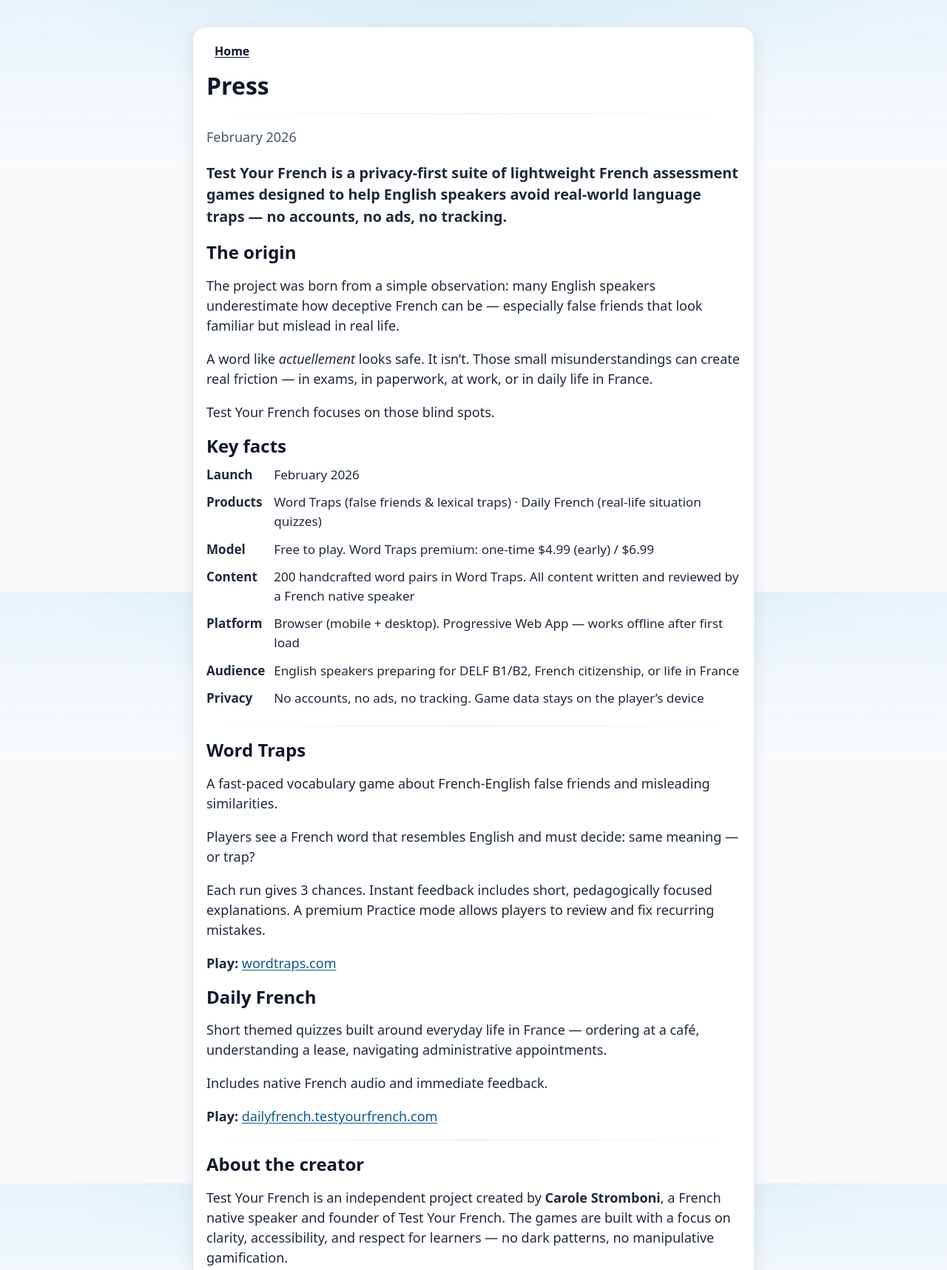
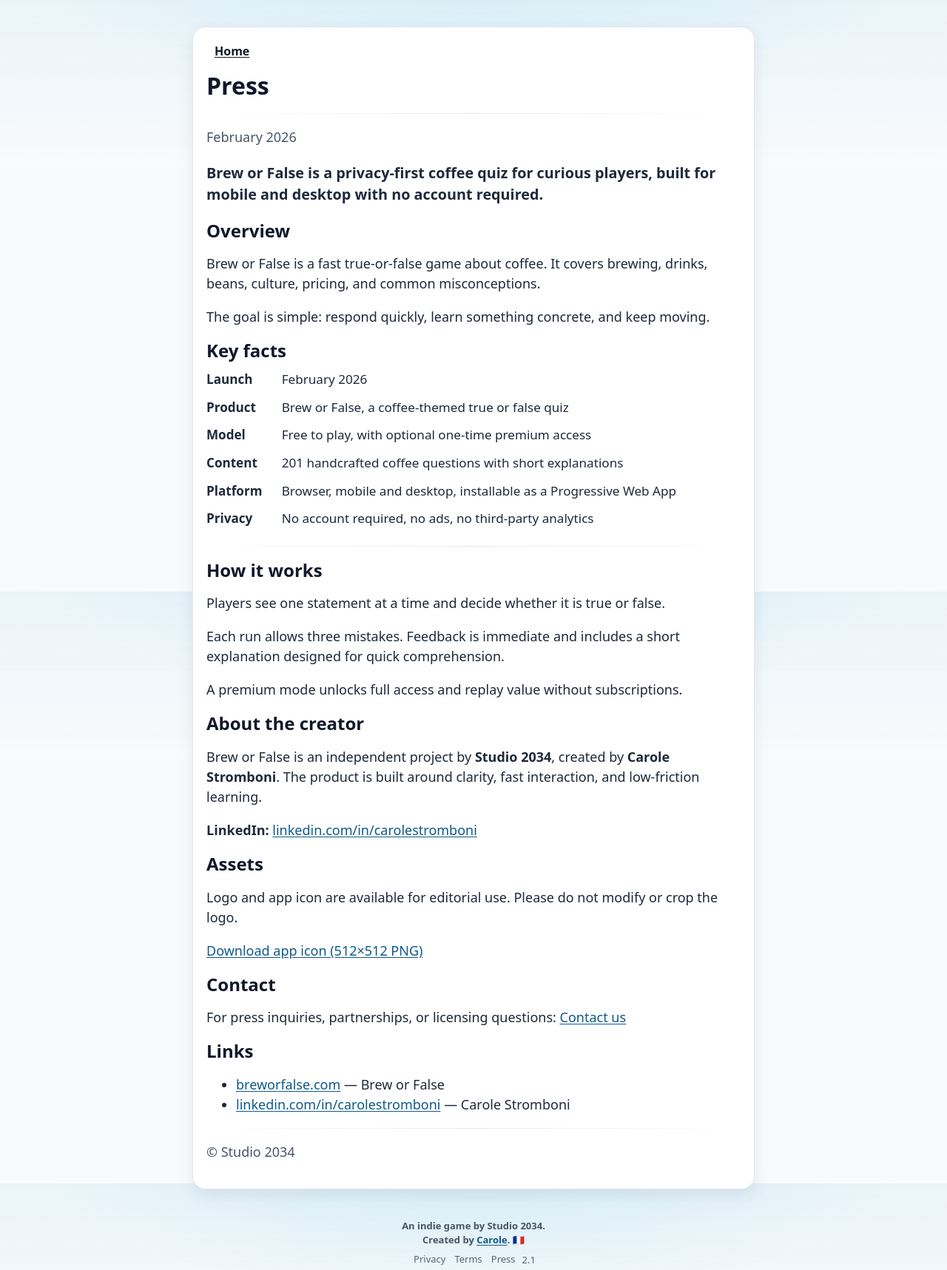
Before and after one commit to carossst/CoffeeGameGithub, a plain HTML site: page press.html in a window 1280 px wide. Shown: the top 1717 px of the page at 74% size. Drawn offline with Linux system fonts and the light colour scheme.

Commit message:
update wording

```diff
--- a/press.html
+++ b/press.html
@@ -4,8 +4,8 @@
 <head>
     <meta charset="UTF-8">
     <meta name="viewport" content="width=device-width, initial-scale=1.0">
-    <meta name="description" content="Press - Word Traps and Daily French by Test Your French.">
-    <title>Press - Word Traps</title>
+    <meta name="description" content="Press information for Brew or False.">
+    <title>Press - Brew or False</title>
     <link rel="stylesheet" href="./style.css">
 </head>
 
@@ -22,131 +22,71 @@
 
                     <div class="wt-divider"></div>
 
-                    <p class="wt-muted">
-                        February 2026
+                    <p class="wt-muted">February 2026</p>
+
+                    <p style="font-size:1.1em;font-weight:700;line-height:1.5">
+                        Brew or False is a privacy-first coffee quiz for curious players, built for mobile and desktop with no account required.
                     </p>
 
-                    <p style="font-size:1.1em;font-weight:700;line-height:1.5">
-                        Test Your French is a privacy-first suite of lightweight French assessment games designed to
-                        help
-                        English speakers avoid real-world language traps — no accounts, no ads, no tracking.
-                    </p>
-
-                    <h2 class="wt-h2">The origin</h2>
+                    <h2 class="wt-h2">Overview</h2>
                     <p>
-                        The project was born from a simple observation: many English speakers underestimate how
-                        deceptive
-                        French can be — especially false friends that look familiar but mislead in real life.
+                        Brew or False is a fast true-or-false game about coffee. It covers brewing, drinks, beans, culture, pricing, and common misconceptions.
                     </p>
                     <p>
-                        A word like <em>actuellement</em> looks safe. It isn’t. Those small misunderstandings can create
-                        real friction — in exams, in paperwork, at work, or in daily life in France.
-                    </p>
-                    <p>
-                        Test Your French focuses on those blind spots.
+                        The goal is simple: respond quickly, learn something concrete, and keep moving.
                     </p>
 
                     <h2 class="wt-h2">Key facts</h2>
                     <table style="width:100%;border-collapse:collapse;font-size:0.95em">
                         <tbody>
                             <tr>
-                                <td style="padding:6px 12px 6px 0;white-space:nowrap;vertical-align:top">
-                                    <strong>Launch</strong>
-                                </td>
+                                <td style="padding:6px 12px 6px 0;white-space:nowrap;vertical-align:top"><strong>Launch</strong></td>
                                 <td style="padding:6px 0">February 2026</td>
                             </tr>
                             <tr>
-                                <td style="padding:6px 12px 6px 0;white-space:nowrap;vertical-align:top">
-                                    <strong>Products</strong>
-                                </td>
-                                <td style="padding:6px 0">Word Traps (false friends &amp; lexical traps) · Daily French
-                                    (real-life situation quizzes)</td>
+                                <td style="padding:6px 12px 6px 0;white-space:nowrap;vertical-align:top"><strong>Product</strong></td>
+                                <td style="padding:6px 0">Brew or False, a coffee-themed true or false quiz</td>
                             </tr>
                             <tr>
-                                <td style="padding:6px 12px 6px 0;white-space:nowrap;vertical-align:top">
-                                    <strong>Model</strong>
-                                </td>
-                                <td style="padding:6px 0">Free to play. Word Traps premium: one-time $4.99 (early) /
-                                    $6.99</td>
+                                <td style="padding:6px 12px 6px 0;white-space:nowrap;vertical-align:top"><strong>Model</strong></td>
+                                <td style="padding:6px 0">Free to play, with optional one-time premium access</td>
                             </tr>
                             <tr>
-                                <td style="padding:6px 12px 6px 0;white-space:nowrap;vertical-align:top">
-                                    <strong>Content</strong>
-                                </td>
-                                <td style="padding:6px 0">200 handcrafted word pairs in Word Traps. All content written
-                                    and reviewed by a French native speaker</td>
+                                <td style="padding:6px 12px 6px 0;white-space:nowrap;vertical-align:top"><strong>Content</strong></td>
+                                <td style="padding:6px 0">201 handcrafted coffee questions with short explanations</td>
                             </tr>
                             <tr>
-                                <td style="padding:6px 12px 6px 0;white-space:nowrap;vertical-align:top">
-                                    <strong>Platform</strong>
-                                </td>
-                                <td style="padding:6px 0">Browser (mobile + desktop). Progressive Web App — works
-                                    offline after first load</td>
+                                <td style="padding:6px 12px 6px 0;white-space:nowrap;vertical-align:top"><strong>Platform</strong></td>
+                                <td style="padding:6px 0">Browser, mobile and desktop, installable as a Progressive Web App</td>
                             </tr>
                             <tr>
-                                <td style="padding:6px 12px 6px 0;white-space:nowrap;vertical-align:top">
-                                    <strong>Audience</strong>
-                                </td>
-                                <td style="padding:6px 0">English speakers preparing for DELF B1/B2, French citizenship,
-                                    or life in France</td>
-                            </tr>
-                            <tr>
-                                <td style="padding:6px 12px 6px 0;white-space:nowrap;vertical-align:top">
-                                    <strong>Privacy</strong>
-                                </td>
-                                <td style="padding:6px 0">No accounts, no ads, no tracking. Game data stays on the
-                                    player’s device</td>
+                                <td style="padding:6px 12px 6px 0;white-space:nowrap;vertical-align:top"><strong>Privacy</strong></td>
+                                <td style="padding:6px 0">No account required, no ads, no third-party analytics</td>
                             </tr>
                         </tbody>
                     </table>
 
                     <div class="wt-divider"></div>
 
-                    <h2 class="wt-h2">Word Traps</h2>
+                    <h2 class="wt-h2">How it works</h2>
                     <p>
-                        A fast-paced vocabulary game about French-English false friends and misleading similarities.
+                        Players see one statement at a time and decide whether it is true or false.
                     </p>
                     <p>
-                        Players see a French word that resembles English and must decide: same meaning — or trap?
+                        Each run allows three mistakes. Feedback is immediate and includes a short explanation designed for quick comprehension.
                     </p>
                     <p>
-                        Each run gives 3 chances. Instant feedback includes short, pedagogically focused explanations.
-                        A premium Practice mode allows players to review and fix recurring mistakes.
+                        A premium mode unlocks full access and replay value without subscriptions.
                     </p>
-                    <p>
-                        <strong>Play:</strong>
-                        <a href="https://wordtraps.com" target="_blank" rel="noopener">wordtraps.com</a>
-                    </p>
-
-                    <h2 class="wt-h2">Daily French</h2>
-                    <p>
-                        Short themed quizzes built around everyday life in France — ordering at a café, understanding a
-                        lease,
-                        navigating administrative appointments.
-                    </p>
-                    <p>
-                        Includes native French audio and immediate feedback.
-                    </p>
-                    <p>
-                        <strong>Play:</strong>
-                        <a href="https://dailyfrench.testyourfrench.com" target="_blank"
-                            rel="noopener">dailyfrench.testyourfrench.com</a>
-                    </p>
-
-                    <div class="wt-divider"></div>
 
                     <h2 class="wt-h2">About the creator</h2>
                     <p>
-                        Test Your French is an independent project created by <strong>Carole Stromboni</strong>, a
-                        French native speaker and founder of Test Your French.
-                        The games are built with a focus on clarity, accessibility, and respect for learners — no dark
-                        patterns,
-                        no manipulative gamification.
+                        Brew or False is an independent project by <strong>Studio 2034</strong>, created by <strong>Carole Stromboni</strong>.
+                        The product is built around clarity, fast interaction, and low-friction learning.
                     </p>
                     <p>
                         <strong>LinkedIn:</strong>
-                        <a href="https://www.linkedin.com/in/carolestromboni/" target="_blank"
-                            rel="noopener">linkedin.com/in/carolestromboni</a>
+                        <a href="https://www.linkedin.com/in/carolestromboni/" target="_blank" rel="noopener">linkedin.com/in/carolestromboni</a>
                     </p>
 
                     <h2 class="wt-h2">Assets</h2>
@@ -154,32 +94,24 @@
                         Logo and app icon are available for editorial use. Please do not modify or crop the logo.
                     </p>
                     <p>
-                        <a href="./icons/icon-512x512.png" target="_blank" rel="noopener">Download app icon (512×512
-                            PNG)</a>
+                        <a href="./icons/icon-512x512.png" target="_blank" rel="noopener">Download app icon (512×512 PNG)</a>
                     </p>
 
                     <h2 class="wt-h2">Contact</h2>
                     <p>
-                        For press inquiries, partnerships, or classroom use:
+                        For press inquiries, partnerships, or licensing questions:
                         <a id="wt-press-contact" href="#">Contact us</a>
                     </p>
 
                     <h2 class="wt-h2">Links</h2>
                     <ul>
-                        <li><a href="https://wordtraps.com" target="_blank" rel="noopener">wordtraps.com</a> — Word
-                            Traps</li>
-                        <li><a href="https://dailyfrench.testyourfrench.com" target="_blank"
-                                rel="noopener">dailyfrench.testyourfrench.com</a> — Daily French</li>
-                        <li><a href="https://www.testyourfrench.com" target="_blank"
-                                rel="noopener">testyourfrench.com</a> — Test Your French</li>
+                        <li><a href="https://breworfalse.com" target="_blank" rel="noopener">breworfalse.com</a> — Brew or False</li>
+                        <li><a href="https://www.linkedin.com/in/carolestromboni/" target="_blank" rel="noopener">linkedin.com/in/carolestromboni</a> — Carole Stromboni</li>
                     </ul>
 
                     <div class="wt-divider"></div>
 
-                    <p class="wt-muted">
-                        &copy; Test Your French
-
-                    </p>
+                    <p class="wt-muted">&copy; Studio 2034</p>
                 </div>
             </div>
         </main>
@@ -207,7 +139,7 @@
                     const version = String(window.WT_CONFIG?.version || "").trim();
                     const prefix = String(window.WT_WORDING?.system?.versionPrefix || "").trim();
                     const el = document.querySelector(".wt-footer-version");
-                    if (el) el.textContent = version ? `${prefix}${version}` : "";
+                    if (el) el.textContent = version ? (prefix + version) : "";
                 } catch (_) { }
             }
 
--- a/robots.txt
+++ b/robots.txt
@@ -2,4 +2,4 @@
 Allow: /
 Disallow: /success.html
 
-Sitemap: https://wordtraps.com/sitemap.xml
+Sitemap: https://breworfalse.com/sitemap.xml
```
Also changed, not shown: 404.html (+1 -1 lines), config.js (+7 -7 lines), index.html (+16 -16 lines), privacy.html (+19 -40 lines), sitemap.xml (+8 -8 lines), success.html (+2 -7 lines), terms.html (+9 -16 lines), manifest.json.
